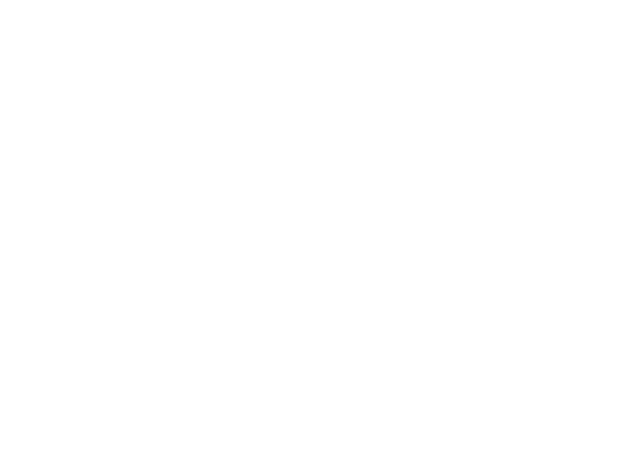
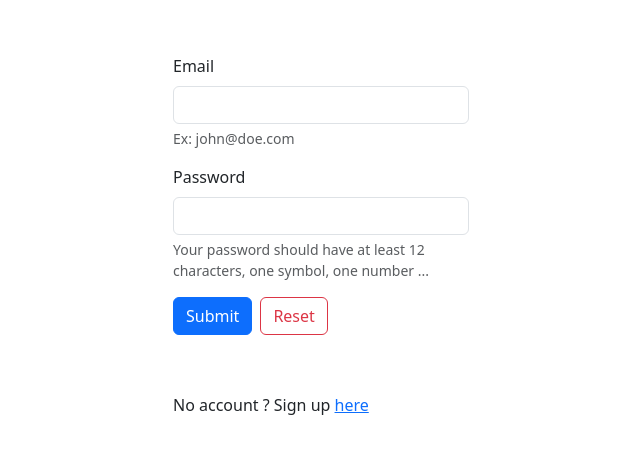
Before and after one commit to borisrosedev/market_hall, a Vue app: page /#/login in a window 1280 px wide. Shown: the part 149-602 px from the top of the page, without its empty margins (319-959 px from the left). Built offline with nearby package versions, Linux system fonts and the light colour scheme.

Commit message:
feat/login+router

```diff
--- a/index.html
+++ b/index.html
@@ -1,10 +1,25 @@
-<!doctype html>
+<!DOCTYPE html>
 <html lang="en">
   <head>
     <meta charset="UTF-8" />
     <link rel="icon" type="image/svg+xml" href="/vite.svg" />
     <meta name="viewport" content="width=device-width, initial-scale=1.0" />
-    <title>Vite + Vue + TS</title>
+    <title>Market Hall</title>
+    <link
+      rel="stylesheet"
+      href="https://cdnjs.cloudflare.com/ajax/libs/animate.css/4.1.1/animate.min.css"
+    />
+    <link
+      href="https://cdn.jsdelivr.net/npm/bootstrap@5.3.7/dist/css/bootstrap.min.css"
+      rel="stylesheet"
+      integrity="sha384-LN+7fdVzj6u52u30Kp6M/trliBMCMKTyK833zpbD+pXdCLuTusPj697FH4R/5mcr"
+      crossorigin="anonymous"
+    />
+    <script
+      src="https://cdn.jsdelivr.net/npm/bootstrap@5.3.7/dist/js/bootstrap.bundle.min.js"
+      integrity="sha384-ndDqU0Gzau9qJ1lfW4pNLlhNTkCfHzAVBReH9diLvGRem5+R9g2FzA8ZGN954O5Q"
+      crossorigin="anonymous"
+    ></script>
   </head>
   <body>
     <div id="app"></div>
--- a/package.json
+++ b/package.json
@@ -9,7 +9,8 @@
     "preview": "vite preview"
   },
   "dependencies": {
-    "vue": "^3.5.17"
+    "vue": "^3.5.17",
+    "vue-router": "^4.5.1"
   },
   "devDependencies": {
     "@vitejs/plugin-vue": "^6.0.0",
--- a/src/App.vue
+++ b/src/App.vue
@@ -1 +1,3 @@
-<template></template>
+<template>
+  <router-view />
+</template>
--- /dev/null
+++ b/src/components/FormTextField.vue
@@ -0,0 +1,30 @@
+<template>
+
+  <article class="mb-3">
+    <label :for="obj.id" class="form-label">{{  obj.labelContent }}</label>
+    <input
+        :type="obj.type ?? 'text'"
+        class="form-control"
+        :id="obj.id"
+        :aria-describedby="obj.helpId"
+        v-on:input="(e) => onInput(e, obj.id)"
+    />
+    <div :id="obj.helpId" class="form-text">{{ obj.helpContent }}</div>
+  </article>
+
+
+</template>
+
+<script lang="ts" setup>
+import { FormTextFieldInterface } from "../interfaces/FormTextFieldInterface"
+
+defineProps<{ obj: FormTexFieldInterface }>()
+const emit = defineEmits(["onInputUpdated"])
+
+
+
+const onInput = (event, name) => {
+  emit("onInputUpdated", { value: event.target.value, name: name});
+}
+
+</script>
--- a/src/main.ts
+++ b/src/main.ts
@@ -1,5 +1,17 @@
 import { createApp } from 'vue'
+import { createRouter, createWebHashHistory } from "vue-router"
 import './style.css'
 import App from './App.vue'
+import LoginPage from './pages/LoginPage.vue'
 
-createApp(App).mount('#app')
+const router = createRouter({
+    history: createWebHashHistory(),
+    routes: [
+        {
+            path: '/login',
+            component: LoginPage,
+            alias: '/signin'
+        }
+    ]
+})
+createApp(App).use(router).mount('#app')
--- /dev/null
+++ b/src/pages/LoginPage.vue
@@ -0,0 +1,77 @@
+<template>
+    <main class="app__main login__main">
+        <section class="row justify-content-center w-100">
+
+            <form class="col-12 col-xl-3 col-md-6 col-sm-8" @submit.prevent="onSubmit" @reset="onReset">
+                <section>
+                    <FormTextField @on-input-updated="onFieldUpdated" v-for="(field,i) in formTextFields" :key="i" :obj="field"/>
+                </section>
+                <section>
+                    <button type="submit" class="btn btn-primary me-2">Submit</button>
+                    <button type="reset" class="btn btn-outline-danger">Reset</button>
+                </section>
+                <section class="my-3" style="height: 10px;">
+                    <p v-if="message" style="font-size: 14px" class="font-monospace text-danger animate__animated animate__fadeInUp" >{{ message }}</p>
+                </section>
+            </form>
+
+        </section>
+        <section class="my-3 row justify-content-center w-100">
+            <p class="col-12 col-xl-3 col-md-6 col-sm-8 fs-6">No account ? Sign up <RouterLink to="/register">here</RouterLink></p>
+
+        </section>
+
+    </main>
+
+</template>
+<script setup lang="ts">
+import FormTextField from '../components/FormTextField.vue';
+import FormTextFieldInterface from '../interfaces/FormTextFieldInterface';
+import { reactive, ref } from "vue";
+
+const message = ref("")
+
+const formTextFields = [
+    {
+        id: "email",
+        type: "email",
+        labelContent: "Email",
+        heldId: "emailHelp",
+        helpContent: "Ex: john@doe.com"
+    },
+    {
+        id: "password",
+        type: "password",
+        labelContent: "Password",
+        heldId: "passwordHelp",
+        helpContent: "Your password should have at least 12 characters, one symbol, one number ..."
+    }
+] as FormTextFieldInterface[];
+
+const fieldsValues = reactive({})
+
+const onFieldUpdated = ({ value, name }) => {
+    fieldsValues[name] = value
+}
+
+const onReset = (e) => {
+    message.value = ""
+}
+const onSubmit = (e) => {
+    if(! (fieldsValues.email && fieldsValues.password) ) {
+        message.value = "Fill in the form";
+        return
+    }
+    e.target.reset()
+    console.log(fieldsValues)
+}
+
+</script>
+<style lang="css">
+.login__main {
+    align-items: center;
+    justify-content: center;
+    flex-direction: column;
+}
+
+</style>
--- a/src/style.css
+++ b/src/style.css
@@ -1,79 +1,9 @@
-:root {
-  font-family: system-ui, Avenir, Helvetica, Arial, sans-serif;
-  line-height: 1.5;
-  font-weight: 400;
-
-  color-scheme: light dark;
-  color: rgba(255, 255, 255, 0.87);
-  background-color: #242424;
-
-  font-synthesis: none;
-  text-rendering: optimizeLegibility;
-  -webkit-font-smoothing: antialiased;
-  -moz-osx-font-smoothing: grayscale;
+.app__main {
+  min-height: 100vh;
+  display: flex;
 }
 
-a {
-  font-weight: 500;
-  color: #646cff;
-  text-decoration: inherit;
+
+.animate__animated.animate__fadeInUp {
+  --animate-duration: 300ms;
 }
-a:hover {
-  color: #535bf2;
-}
-
-body {
-  margin: 0;
-  display: flex;
-  place-items: center;
-  min-width: 320px;
-  min-height: 100vh;
-}
-
-h1 {
-  font-size: 3.2em;
-  line-height: 1.1;
-}
-
-button {
-  border-radius: 8px;
-  border: 1px solid transparent;
-  padding: 0.6em 1.2em;
-  font-size: 1em;
-  font-weight: 500;
-  font-family: inherit;
-  background-color: #1a1a1a;
-  cursor: pointer;
-  transition: border-color 0.25s;
-}
-button:hover {
-  border-color: #646cff;
-}
-button:focus,
-button:focus-visible {
-  outline: 4px auto -webkit-focus-ring-color;
-}
-
-.card {
-  padding: 2em;
-}
-
-#app {
-  max-width: 1280px;
-  margin: 0 auto;
-  padding: 2rem;
-  text-align: center;
-}
-
-@media (prefers-color-scheme: light) {
-  :root {
-    color: #213547;
-    background-color: #ffffff;
-  }
-  a:hover {
-    color: #747bff;
-  }
-  button {
-    background-color: #f9f9f9;
-  }
-}
```
Also changed, not shown: src/components/HelloWorld.vue (deleted, +0 -41 lines), src/interfaces/FomTextFieldInterface.ts (added, +7 -0 lines), 1 other file (tests, documents, lock files or other folders).
